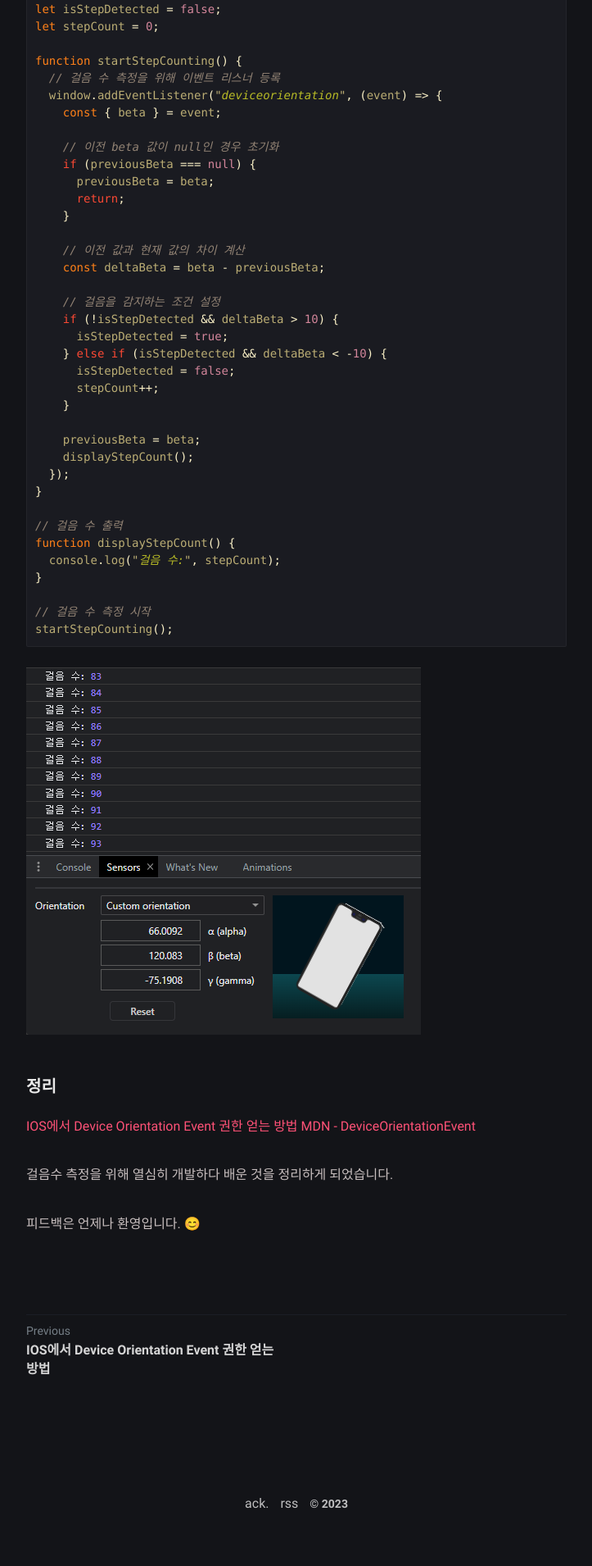
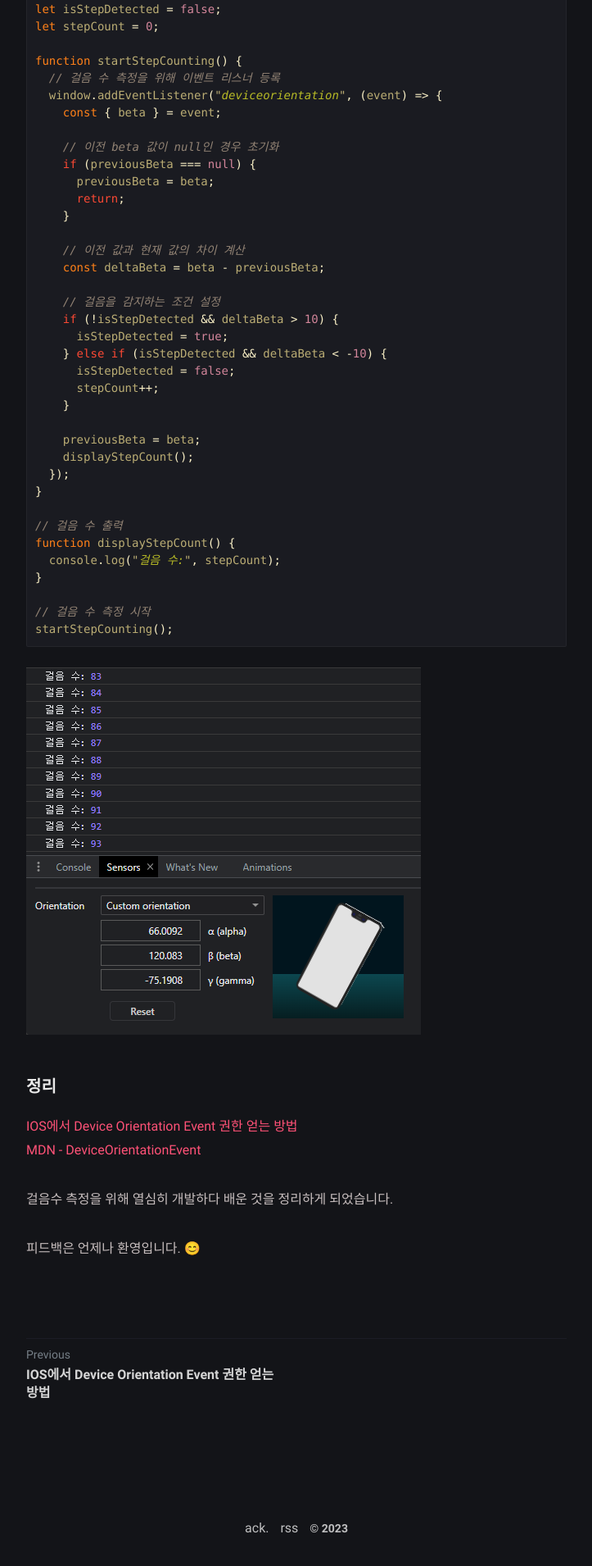
Before and after one commit to LeeJams/LeeJams.github.io, a Jekyll site: the page built from _posts/front/2023-06-29-device-orientation.md, in a window 1280 px wide. Shown: the part 1955-3865 px from the top of the page at 82% size, without its empty margins (278-1001 px from the left). Built offline with Jekyll 4.4.1, drawn with Linux system fonts in a browser that asks for light colours; comment, search, counter and statistics services are not loaded; before the commit the page ends 3836 px from its top, so only the background shows below that.

Commit message:
블랭크

```diff
--- a/_posts/front/2023-06-29-device-orientation.md
+++ b/_posts/front/2023-06-29-device-orientation.md
@@ -81,8 +81,8 @@ startStepCounting();
 
 #### 정리
 
-[IOS에서 Device Orientation Event 권한 얻는 방법](https://leejams.github.io/ios-device-orientation/){:target="\_blank"}
-[MDN - DeviceOrientationEvent](https://developer.mozilla.org/en-US/docs/Web/API/DeviceOrientationEvent)
+[IOS에서 Device Orientation Event 권한 얻는 방법](https://leejams.github.io/ios-device-orientation/){:target="\_blank"}<br />
+[MDN - DeviceOrientationEvent](https://developer.mozilla.org/en-US/docs/Web/API/DeviceOrientationEvent){:target="\_blank"}
 
 걸음수 측정을 위해 열심히 개발하다 배운 것을 정리하게 되었습니다.<br />
 
```
Also changed, not shown: _posts/front/2023-06-28-ios-device-orientation.md (+1 -1 lines).
